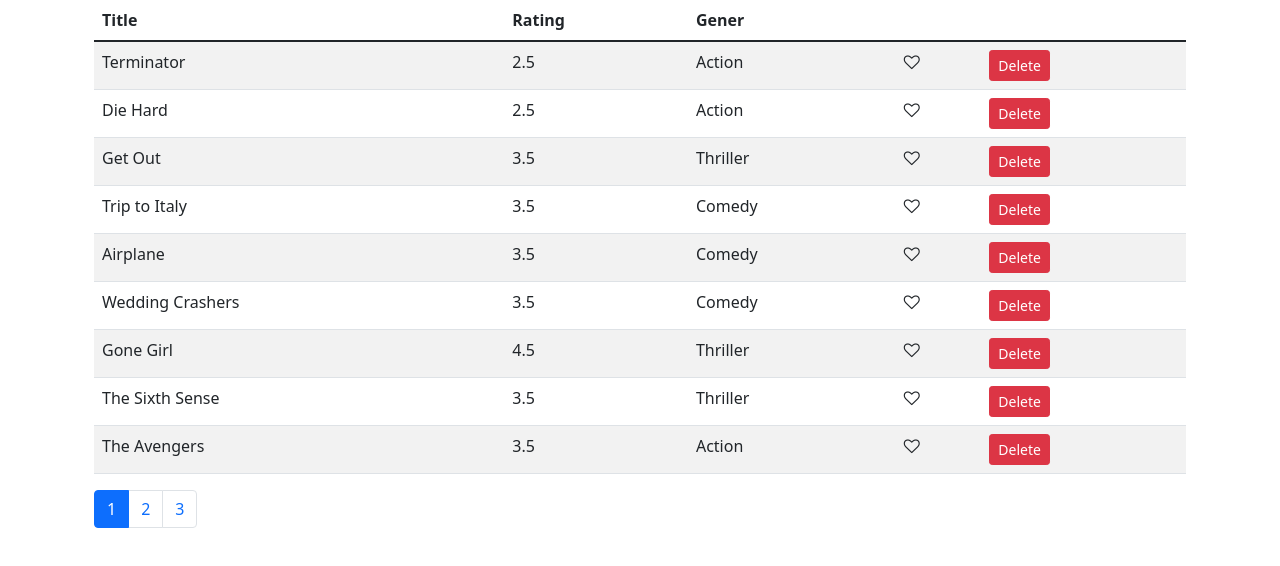
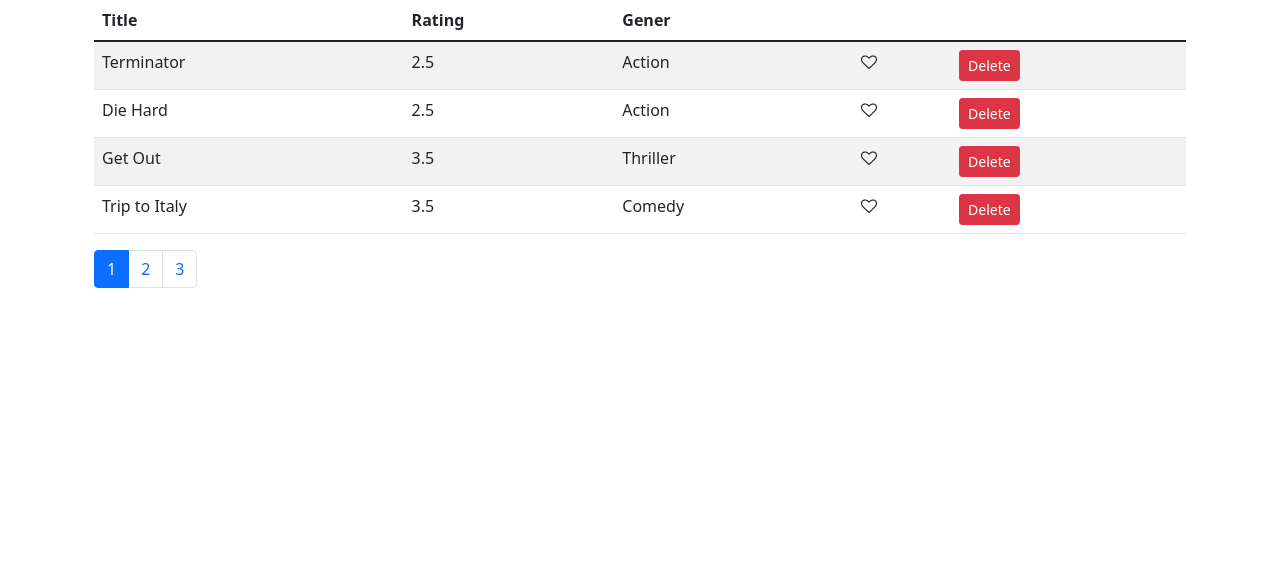
Before and after one commit to Pratap11109/moviechart, a React (Create React App) app: page / in a window 1280 px wide. Shown: the top 566 px of the page. Built offline with nearby package versions, Linux system fonts and the light colour scheme; the HTML template or start-up script is replaced by a standard one.

Commit message:
Pagination Page added final

```diff
--- a/src/component/table.jsx
+++ b/src/component/table.jsx
@@ -1,7 +1,8 @@
 import React, { Component } from "react";
 import { getMovies } from "../services/fakeMovieService";
+import { pagination } from "../exOperation/pagination";
+import Pagination from "./Pagination";
 import Row from "./Row";
-import Pagination from "./Pagination";
 
 class Table extends Component {
   state = {
@@ -9,7 +10,6 @@ class Table extends Component {
     pageSize: 4,
     currentPage: 1,
   };
-
   handalLike = (obj) => {
     const Movies = [...this.state.Movies];
     const index = Movies.indexOf(obj);
@@ -55,14 +55,24 @@ class Table extends Component {
     });
   };
   handalPage = (page) => {
-    this.setState({
-      currentPage: page,
-    });
+    this.setState(
+      {
+        currentPage: page,
+      },
+      () => console.log(this.state.currentPage)
+    );
   };
 
   render() {
     const { Movies, currentPage, pageSize } = this.state;
-    if (Movies.length === 0) return <p>No Movie left</p>;
+    const count = Movies.length;
+    // console.log("moviese lingth  ", count);
+    const movies = [...Movies];
+    if (count === 0) return <p>No Movie left</p>;
+    console.log("inside render ", currentPage);
+    const filterMovies = pagination(movies, currentPage, pageSize);
+    // console.log("moviese lingth  ", count);
+
     return (
       <div className="container">
         <table className="table table-striped">
@@ -82,7 +92,7 @@ class Table extends Component {
             </tr>
           </thead>
           <tbody>
-            {Movies.map((obj) => {
+            {filterMovies.map((obj) => {
               return (
                 <Row
                   obj={obj}
@@ -96,7 +106,7 @@ class Table extends Component {
           </tbody>
         </table>
         <Pagination
-          totalMovies={Movies.length}
+          totalMovies={count}
           pageSize={pageSize}
           onClick={this.handalPage}
           currentPage={currentPage}
--- /dev/null
+++ b/src/exOperation/pagination.js
@@ -0,0 +1,6 @@
+import _ from "lodash";
+
+export function pagination(movieList, currentPage, pageSize) {
+  let startIndex = (currentPage - 1) * pageSize;
+  return _(movieList).splice(startIndex).take(pageSize).value();
+}
```
Also changed, not shown: src/component/Pagination.jsx (+7 -3 lines), src/component/Row.jsx (+4 -3 lines).
